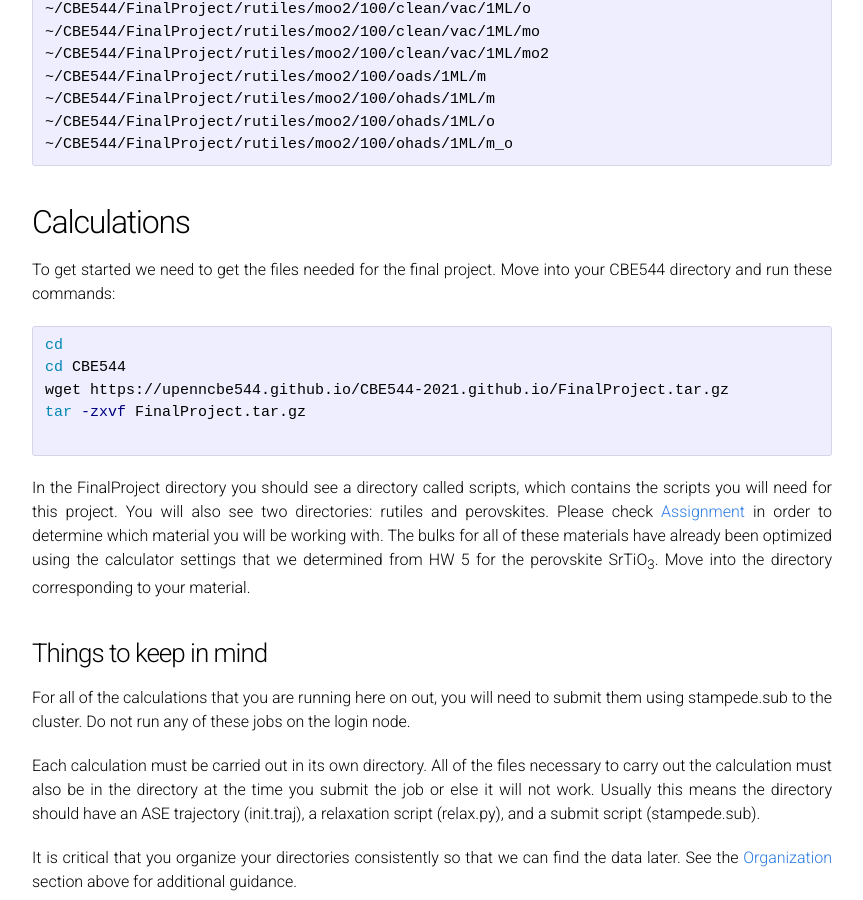
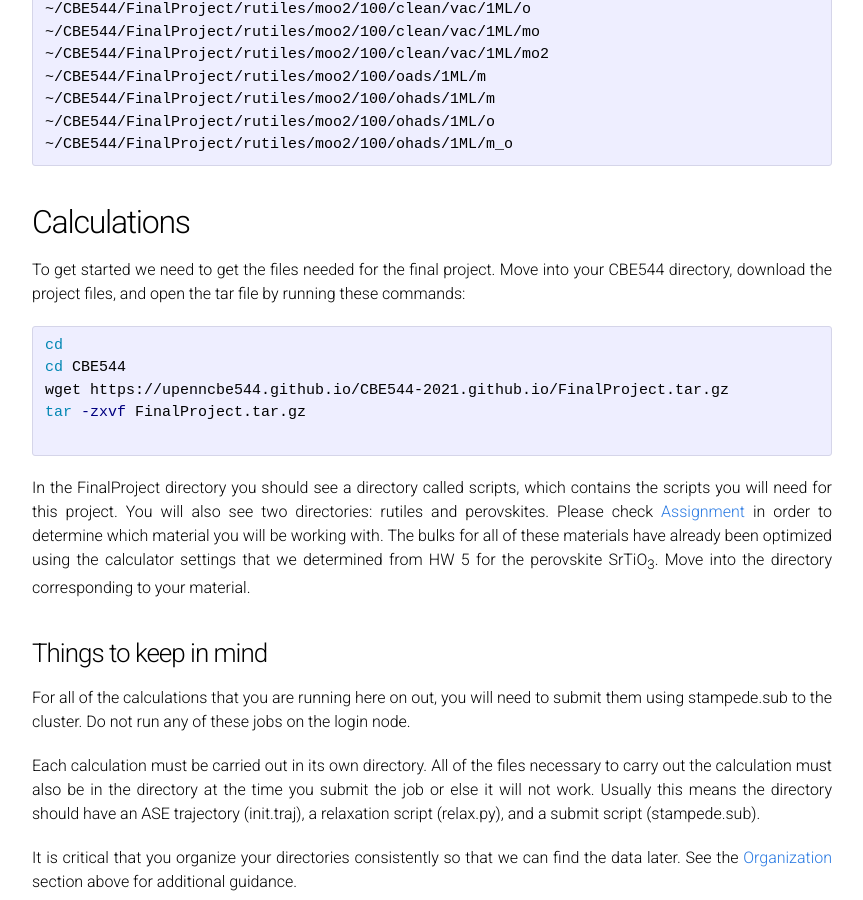
Before and after one commit to UPennCBE544/2023.github.io, a Jekyll site: the page built from ProjectDescription.md, in a window 1280 px wide and 900 px high, scrolled down 2538 px. Shown: the whole window, without its empty margins (208-1071 px from the left). Built offline with Jekyll 4.4.1, drawn with Linux system fonts in a browser that asks for light colours; our own code applies the rules of GitHub Pages for plain Markdown files.

Commit message:
Update ProjectDescription.md

````diff
--- a/ProjectDescription.md
+++ b/ProjectDescription.md
@@ -91,7 +91,7 @@ Rutile Oxides: Organization for the project is very important so that the data i
 <a name='calcs'></a>
 ## Calculations ##
 
-To get started we need to get the files needed for the final project. Move into your CBE544 directory and run these commands:
+To get started we need to get the files needed for the final project. Move into your CBE544 directory, download the project files, and open the tar file by running these commands:
 
 ```bash
 cd
````
